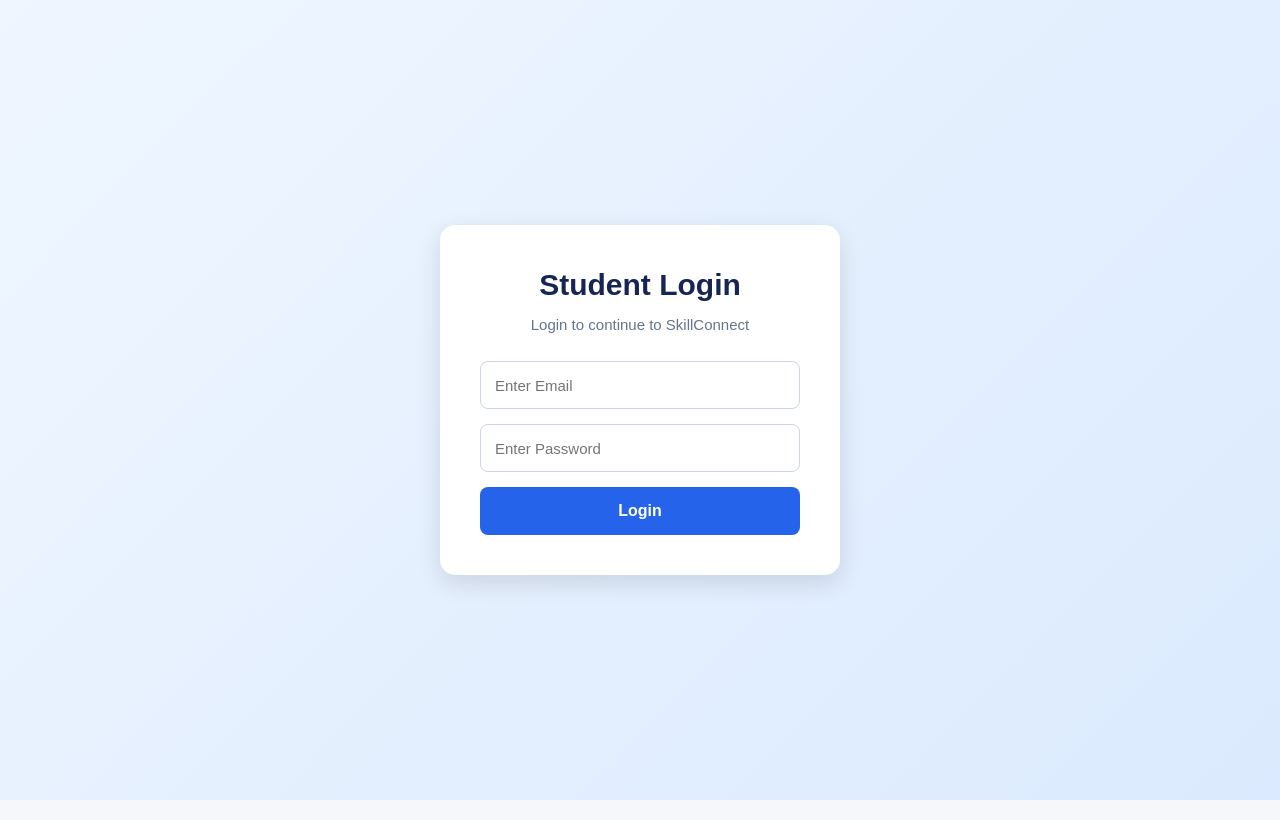
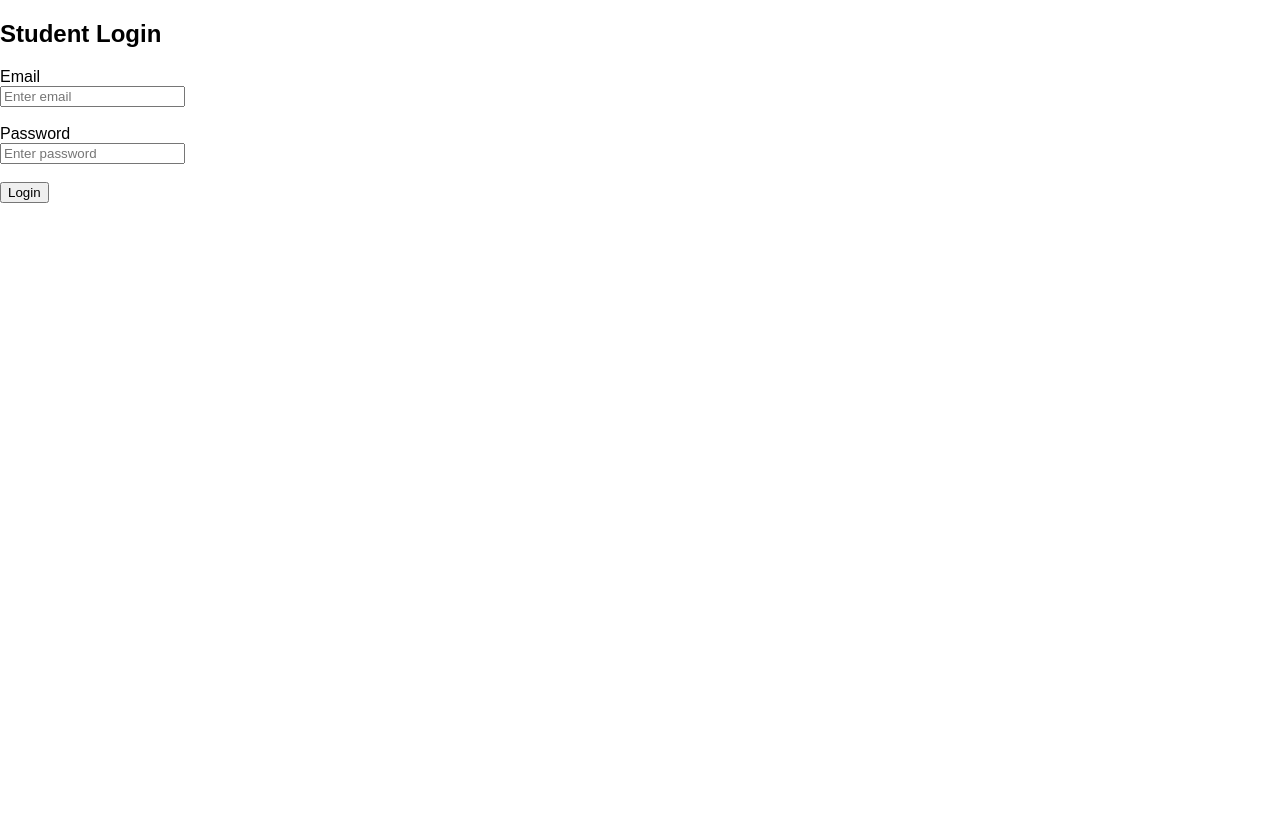
Before and after one commit to sayyadarshiaarshia-alt/SkillConnect, a React (Vite) app in the folder skillconnect-frontend/: page / in a window 1280 px wide. Built offline with nearby package versions, Linux system fonts and the light colour scheme.

Commit message:
Fix frontend backend connection

```diff
--- a/skillconnect-frontend/src/Login.jsx
+++ b/skillconnect-frontend/src/Login.jsx
@@ -1,35 +1,23 @@
-
 import { useState } from "react";
-import "./Login.css";
-import Dashboard from "./Dashboard";
 
 function Login() {
   const [email, setEmail] = useState("");
   const [password, setPassword] = useState("");
-  const [error, setError] = useState("");
-  const [student, setStudent] = useState(null);
-  const [loading, setLoading] = useState(false);
+  const [message, setMessage] = useState("");
 
-  const handleLogin = async () => {
-    setError("");
-
-    if (!email.trim() || !password.trim()) {
-      setError("Please enter email and password");
-      return;
-    }
-
-    setLoading(true);
+  const handleLogin = async (e) => {
+    e.preventDefault();
 
     try {
       const response = await fetch(
-        "http://localhost:5000/api/students/login",
+        "https://skillconnect-tbqg.onrender.com/api/students/login",
         {
           method: "POST",
           headers: {
             "Content-Type": "application/json",
           },
           body: JSON.stringify({
-            email: email.trim().toLowerCase(),
+            email: email,
             password: password,
           }),
         }
@@ -37,71 +25,69 @@ function Login() {
 
       const data = await response.json();
 
-      if (!response.ok) {
-        setError(data.message || "Login failed");
-        return;
+      if (response.ok) {
+        setMessage("Login successful!");
+
+        console.log("Login response:", data);
+
+        // If your backend returns student data
+        if (data.student) {
+          localStorage.setItem(
+            "student",
+            JSON.stringify(data.student)
+          );
         }
 
-      console.log("Login successful:", data);
-
-      setStudent(data.student);
-    } catch (err) {
-      console.error("Login error:", err);
-      setError("Unable to connect to backend");
-    } finally {
-      setLoading(false);
+        // Change this later if your project has a specific dashboard route
+        window.location.href = "/dashboard";
+      } else {
+        setMessage(data.message || "Invalid email or password");
+      }
+    } catch (error) {
+      console.error("Login error:", error);
+      setMessage("Unable to connect to backend");
     }
   };
 
-  if (student) {
-    return <Dashboard student={student} />;
-  }
+  return (
+    <div>
+      <h2>Student Login</h2>
 
-  return (
-    <div className="login-page">
-      <div className="login-box">
-
-        <h1>Student Login</h1>
-
-        <p className="login-subtitle">
-          Login to continue to SkillConnect
-        </p>
-
+      <form onSubmit={handleLogin}>
+        <div>
+          <label>Email</label>
+          <br />
           <input
             type="email"
-          placeholder="Enter Email"
             value={email}
-          onChange={(e) => {
-            setEmail(e.target.value);
-            setError("");
-          }}
+            onChange={(e) => setEmail(e.target.value)}
+            placeholder="Enter email"
+            required
           />
+        </div>
 
+        <br />
+
+        <div>
+          <label>Password</label>
+          <br />
           <input
             type="password"
-          placeholder="Enter Password"
             value={password}
-          onChange={(e) => {
-            setPassword(e.target.value);
-            setError("");
-          }}
-          onKeyDown={(e) => {
-            if (e.key === "Enter") {
-              handleLogin();
-            }
-          }}
+            onChange={(e) => setPassword(e.target.value)}
+            placeholder="Enter password"
+            required
           />
+        </div>
 
-        {error && <p className="error">{error}</p>}
+        <br />
 
-        <button
-          onClick={handleLogin}
-          disabled={loading}
-        >
-          {loading ? "Logging in..." : "Login"}
+        <button type="submit">
+          Login
         </button>
+      </form>
 
-      </div>
+      {message && <p>{message}</p>}
     </div>
   );
 }
```
Lines whose indentation alone changed are shown as unchanged.
